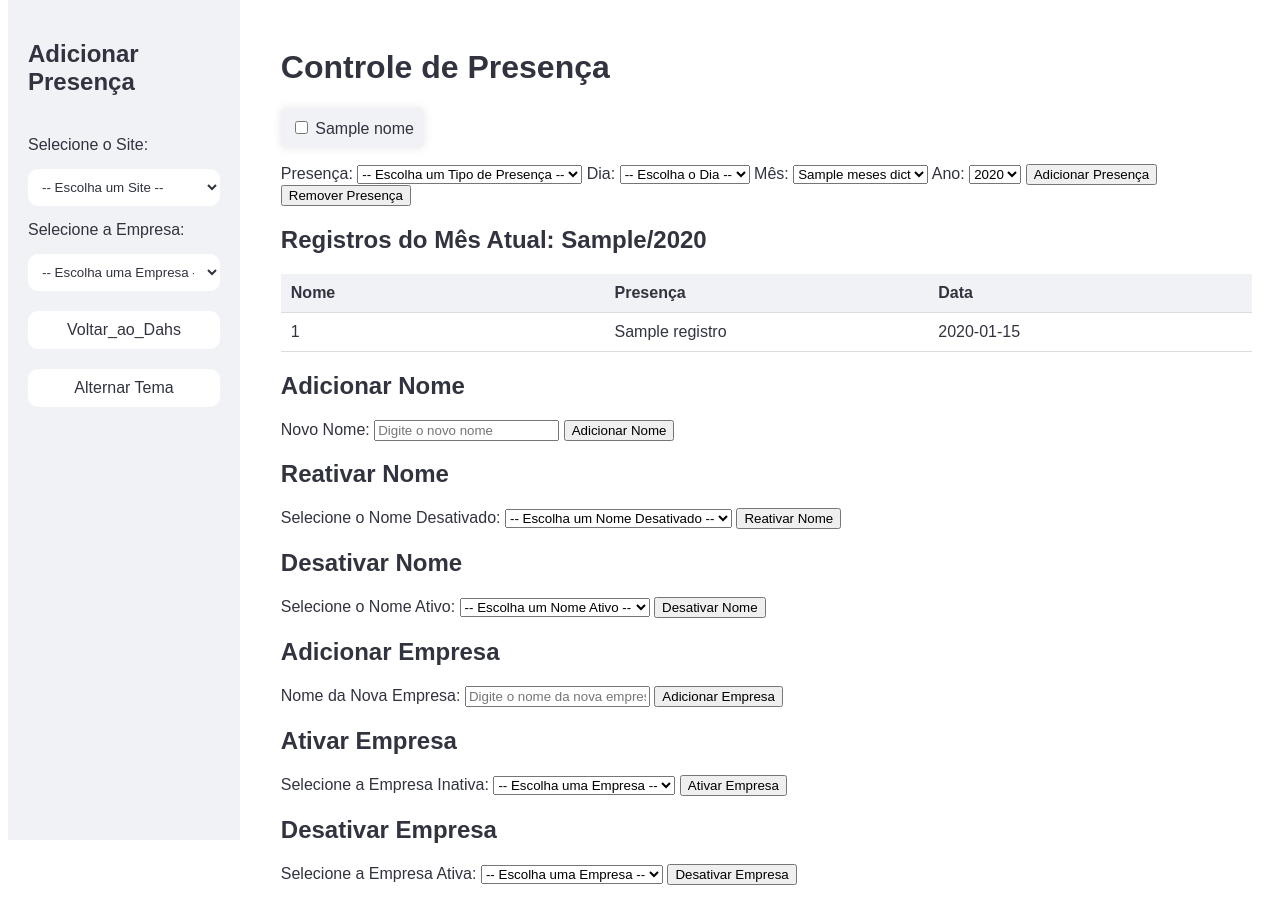
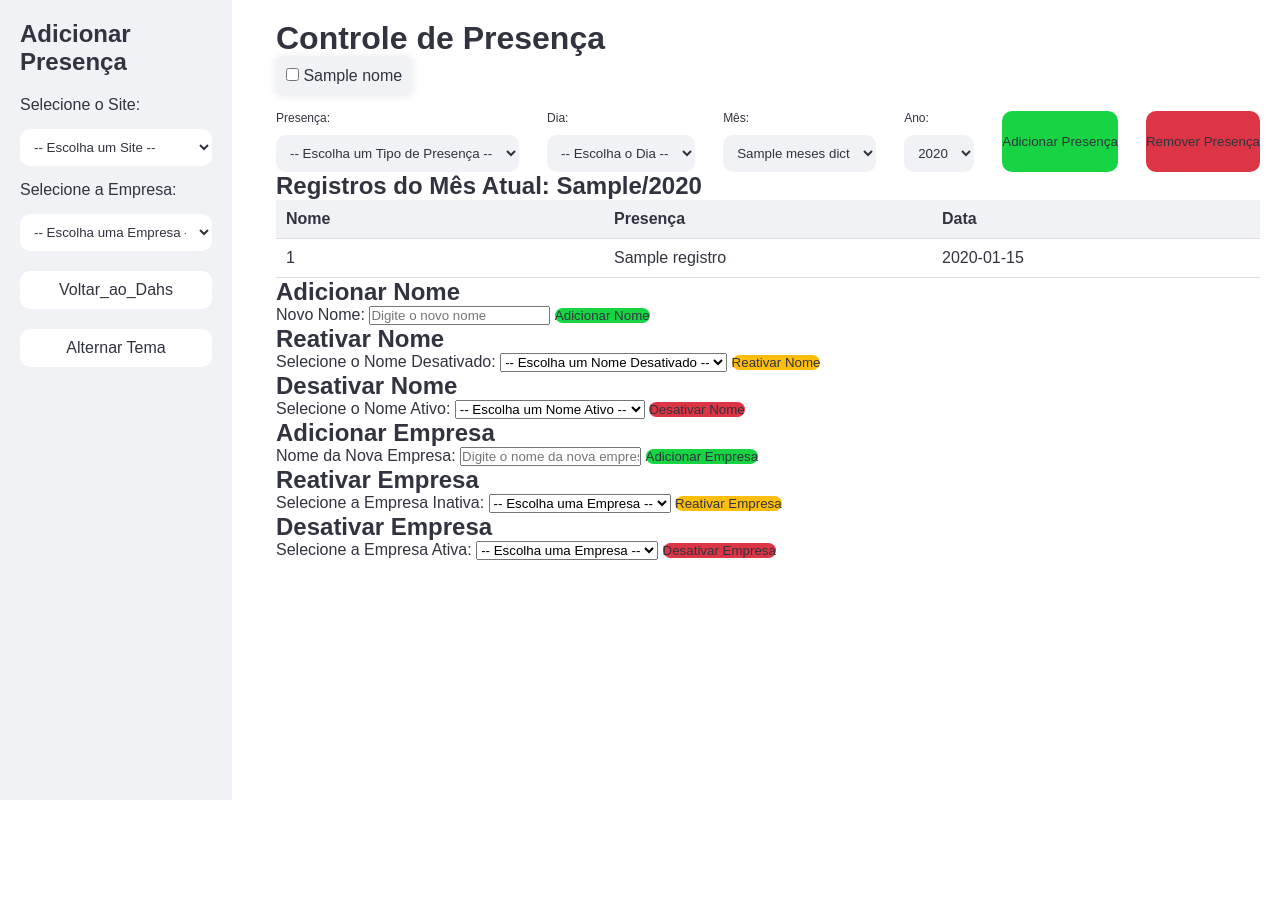
Before and after one commit to Pontessxx/VenvQua-Flask_integration_v1, a Flask app: template meu_app_flask/templates/adicionar_presenca.html in a window 1280 px wide. After the commit the page ends 800 px from the top, so only its background shows below. Run offline with Flask 3, Linux system fonts and the light colour scheme; the template is opened without the code that fills it: most values are stand-ins (such as "Sample title", 1, 10 or a date in 2020).

Commit message:
css_aplicando

```diff
--- a/meu_app_flask/static/styles.css
+++ b/meu_app_flask/static/styles.css
@@ -7,6 +7,12 @@
     --text-color: rgb(49, 51, 63);
     --table-border-color: rgb(219, 220, 222);
     --box-shadow-color: rgba(0, 0, 0, 0.5);
+    --hover-add-btn: #218838;
+    --add-btn: #17d443;
+    --hover-remove-btn: #c82333;
+    --remove-btn: #dc3545;
+    --hover-reactivate-btn: #c39004;
+    --reactivate-btn: #febe0e;
 }
 
 .dark-mode {
@@ -15,8 +21,17 @@
     --menu-background-color: rgb(38, 39, 48);
     --text-color: rgb(255, 255, 255);
     --table-border-color: rgb(54, 55, 63);
+    --hover-add-btn: #08541a;
+    --add-btn: #28a745;
+    --hover-remove-btn: #6f0c16;
+    --remove-btn: #dc3545;
+    --hover-reactivate-btn: #3e2f06;
+    --reactivate-btn: #ac7f03;
 }
-
+*{
+    margin: 0;
+    padding: 0;
+}
 /* Aplicação das cores */
 body {
     background-color: var(--background-color);
@@ -286,7 +301,59 @@ span.select2-dropdown.select2-dropdown--below{
 *::-webkit-scrollbar {
     width: 12px;
 }
-
+.grupo_selects_froms{
+    display: flex;
+    justify-items: space-around;
+    justify-content: space-between;
+}
+.form_combo{
+    display: flex;
+    flex-direction: column;
+}
+.form_combo label{
+    font-size: 12px;
+    margin-bottom: 10px;
+}
+.form_combo select{
+    padding: 10px;
+    border-radius: 10px;
+    background-color: var(--menu-background-color);
+    color: var(--text-color);
+    border: none;
+}
+.add_btn{
+    cursor: pointer;
+    background-color: var(--add-btn);
+    color: var(--text-color);
+    transition: all 0.3s;
+    border: none;
+    border-radius: 10px;
+}
+.add_btn:hover{
+    background: var(--hover-add-btn);
+}
+.remove_btn{
+    cursor: pointer;
+    background-color: var(--remove-btn);
+    color: var(--text-color);
+    transition: all 0.3s;
+    border: none;
+    border-radius: 10px;
+}
+.remove_btn:hover{
+    background: var(--hover-remove-btn);
+}
+.reactivate_btn{
+    cursor: pointer;
+    background-color: var(--reactivate-btn);
+    color: var(--text-color);
+    transition: all 0.3s;
+    border: none;
+    border-radius: 10px;
+}
+.reactivate_btn:hover{
+    background: var(--hover-reactivate-btn);
+}
 *::-webkit-scrollbar-thumb {
     background-color: var(--menu-background-color);
     border-radius: 10px;
--- a/meu_app_flask/templates/adicionar_presenca.html
+++ b/meu_app_flask/templates/adicionar_presenca.html
@@ -52,7 +52,6 @@
         <!-- Segundo Formulário -->
         <h1>Controle de Presença</h1>
         <form id="formAdicionarPresenca" action="/presenca" method="POST">
-
             <div class="checkbox-container">
                 {% for nome in nomes %}
                     <div class="checkbox-item">
@@ -63,7 +62,9 @@
                     </div>
                 {% endfor %}
             </div>
+            <div class="grupo_selects_froms">
 
+                <div class="form_combo">
                     <!-- Seleção de Presença -->
                     <label for="presenca">Presença:</label>
                     <select id="presenca" name="presenca">
@@ -72,6 +73,8 @@
                             <option value="{{ presenca }}">{{ presenca }}</option>
                         {% endfor %}
                     </select>
+                </div>
+                <div class="form_combo">
 
                     <!-- Seleção de Dia -->
                     <label for="dia">Dia:</label>
@@ -81,6 +84,8 @@
                             <option value="{{ dia }}">{{ dia }}</option>
                         {% endfor %}
                     </select>
+                </div>
+                <div class="form_combo">
 
                     <!-- Seleção de Mês -->
                     <label for="mes">Mês:</label>
@@ -91,13 +96,15 @@
                             </option>
                         {% endfor %}
                     </select>
+                </div>
+                <div class="form_combo">
 
                     <!-- Seleção de Ano -->
                     <label for="ano">Ano:</label>
                     <select id="ano" name="ano">
                         <option value="{{ current_year }}" selected>{{ current_year }}</option>
                     </select>
-
+                </div>
                 <!-- Campo oculto para siteempresa_id -->
                 <input type="hidden" name="siteempresa_id" value="{{ siteempresa_id }}">
 
@@ -105,8 +112,10 @@
                 <input type="hidden" name="action_type" id="action_type" value="">
 
                 <!-- Botões -->
-            <button type="submit" onclick="setAction('adicionar')">Adicionar Presença</button>
-            <button type="submit" onclick="setAction('remover')">Remover Presença</button>
+                <button type="submit" class="add_btn" onclick="setAction('adicionar')">Adicionar Presença</button>
+                <button type="submit" class="remove_btn" onclick="setAction('remover')">Remover Presença</button>
+            </div>
+
         </form>
 
         <div>
@@ -150,7 +159,7 @@
             <input type="hidden" name="siteempresa_id" value="{{ siteempresa_id }}">
 
             <!-- Botão para adicionar nome -->
-            <button type="submit">Adicionar Nome</button>
+            <button class="add_btn" type="submit">Adicionar Nome</button>
         </form>
 
         <!-- Terceiro Formulário para Reativar Nomes -->
@@ -170,7 +179,7 @@
             <input type="hidden" name="siteempresa_id" value="{{ siteempresa_id }}">
 
             <!-- Botão para reativar o nome -->
-            <button type="submit">Reativar Nome</button>
+            <button class="reactivate_btn" type="submit">Reativar Nome</button>
         </form>
 
 
@@ -191,7 +200,7 @@
             <input type="hidden" name="siteempresa_id" value="{{ siteempresa_id }}">
 
             <!-- Botão para desativar o nome -->
-            <button type="submit">Desativar Nome</button>
+            <button type="submit" class="remove_btn">Desativar Nome</button>
         </form>
 
         <!-- Formulário para adicionar nova empresa -->
@@ -203,12 +212,12 @@
             <input type="text" id="nova_empresa" name="nova_empresa" placeholder="Digite o nome da nova empresa" required>
 
             <!-- Botão para adicionar empresa -->
-            <button type="submit">Adicionar Empresa</button>
+            <button class="add_btn" type="submit">Adicionar Empresa</button>
         </form>
 
         <!-- Formulário para ativar uma empresa -->
         <form id="formAtivarEmpresa" action="/ativar-empresa" method="POST">
-            <h2>Ativar Empresa</h2>
+            <h2>Reativar Empresa</h2>
 
             <!-- Seleção de Empresa Inativa -->
             <label for="empresa_inativa">Selecione a Empresa Inativa:</label>
@@ -220,7 +229,7 @@
             </select>
 
             <!-- Botão para ativar empresa -->
-            <button type="submit">Ativar Empresa</button>
+            <button type="submit" class="reactivate_btn">Reativar Empresa</button>
         </form>
 
         <!-- Formulário para desativar uma empresa -->
@@ -237,7 +246,7 @@
             </select>
 
             <!-- Botão para desativar empresa -->
-            <button type="submit">Desativar Empresa</button>
+            <button type="submit" class="remove_btn">Desativar Empresa</button>
         </form>
 
     </div>
```
Lines whose indentation alone changed are shown as unchanged.
